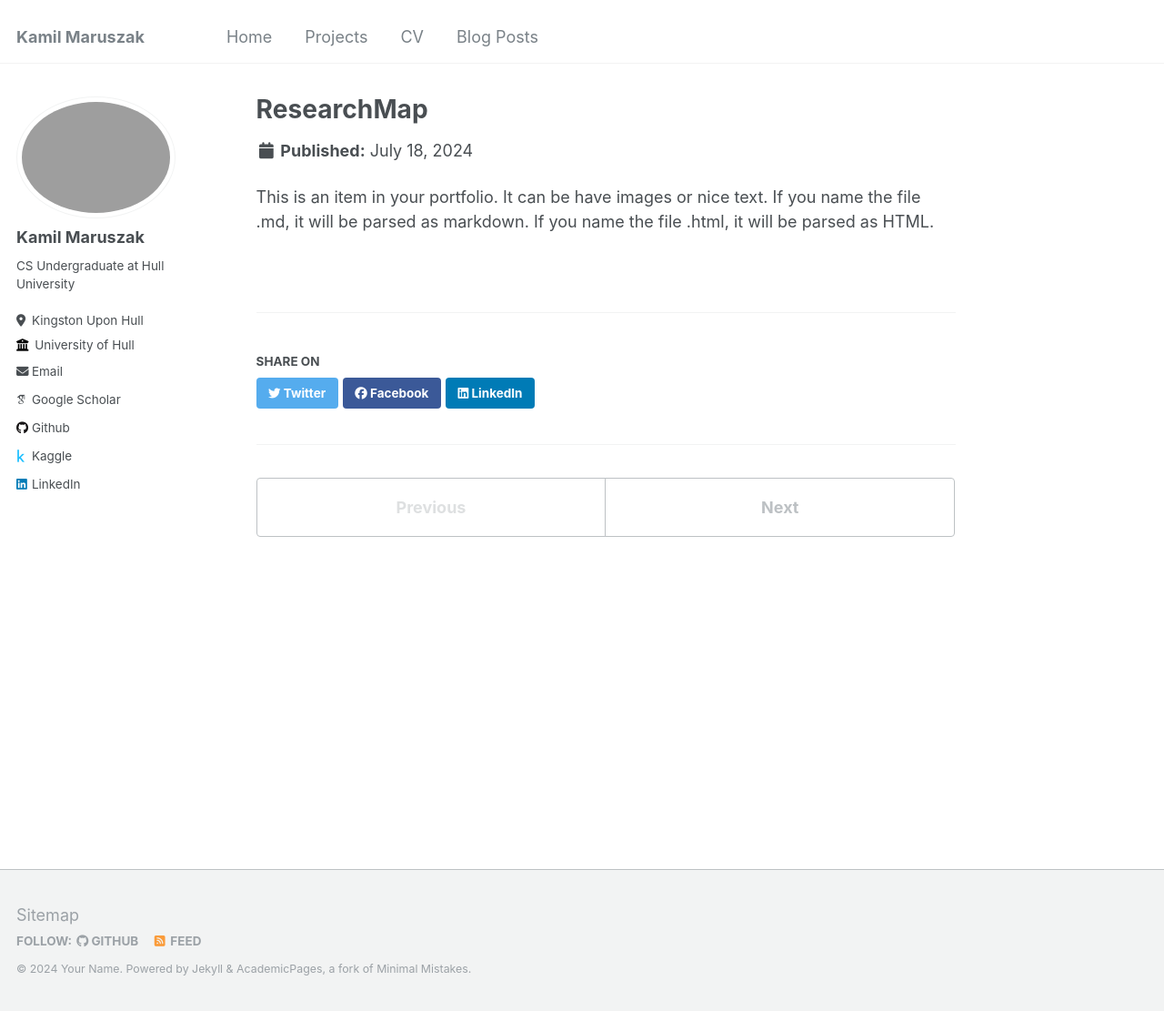
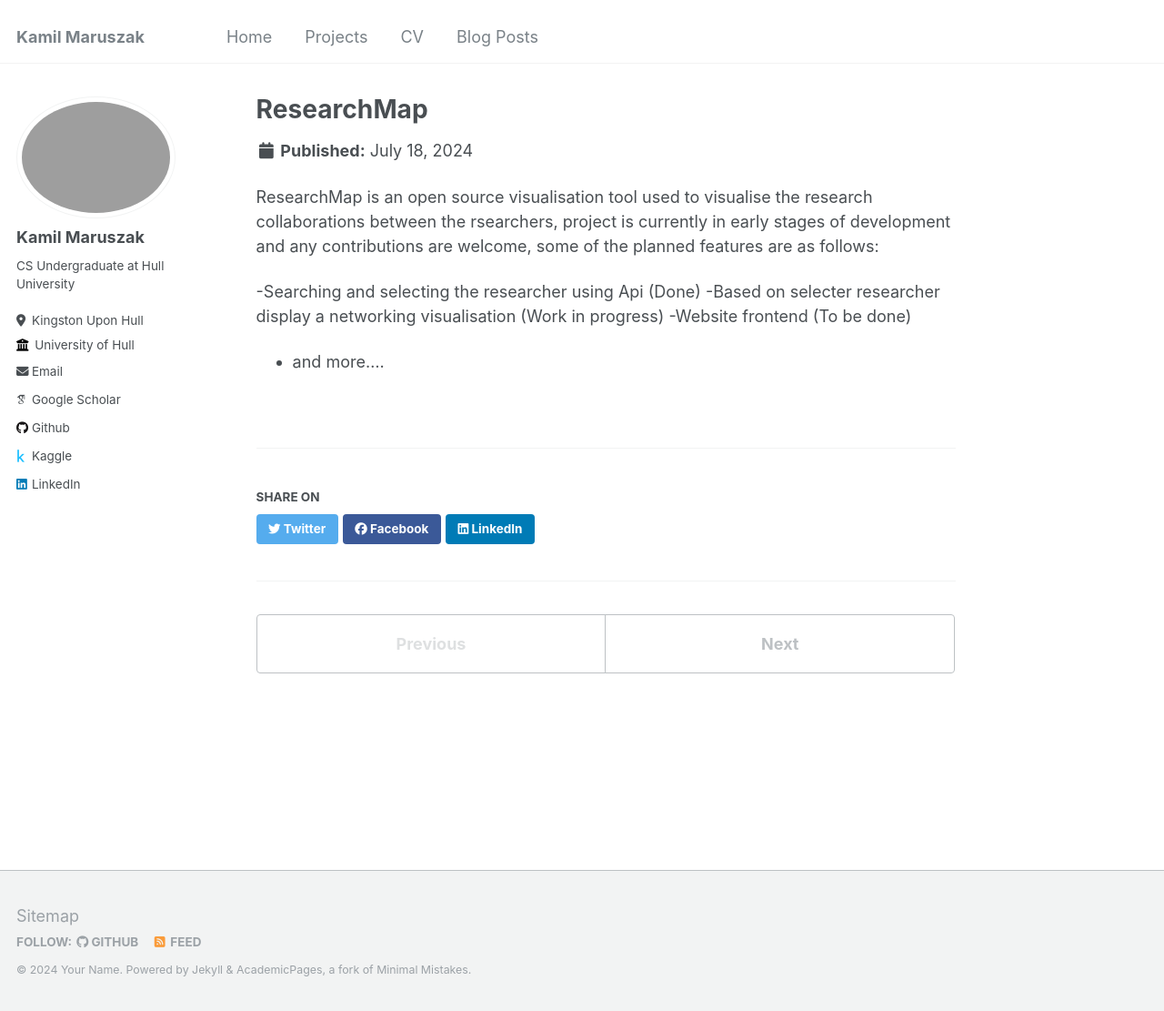
Before and after one commit to DonKamilo00/DonKamilo00.github.io, a Jekyll site: the page built from _portfolio/portfolio-1.md, in a window 1280 px wide and 1111 px high. Shown: the whole window at 91% size. Built offline with Jekyll 4.4.1, drawn with Linux system fonts in a browser that asks for light colours; some web fonts are replaced.

Commit message:
Update portfolio-1.md

```diff
--- a/_portfolio/portfolio-1.md
+++ b/_portfolio/portfolio-1.md
@@ -4,4 +4,9 @@ excerpt: "ResearchMap is a visualisation tool for collaborations between researc
 collection: portfolio
 ---
 
-This is an item in your portfolio. It can be have images or nice text. If you name the file .md, it will be parsed as markdown. If you name the file .html, it will be parsed as HTML.
+ResearchMap is an open source visualisation tool used to visualise the research collaborations between the rsearchers, project is currently in early stages of development and any contributions are welcome, some of the planned features are as follows:
+
+-Searching and selecting the researcher using Api (Done)
+-Based on selecter researcher display a networking visualisation (Work in progress)
+-Website frontend (To be done)
+- and more....
```
